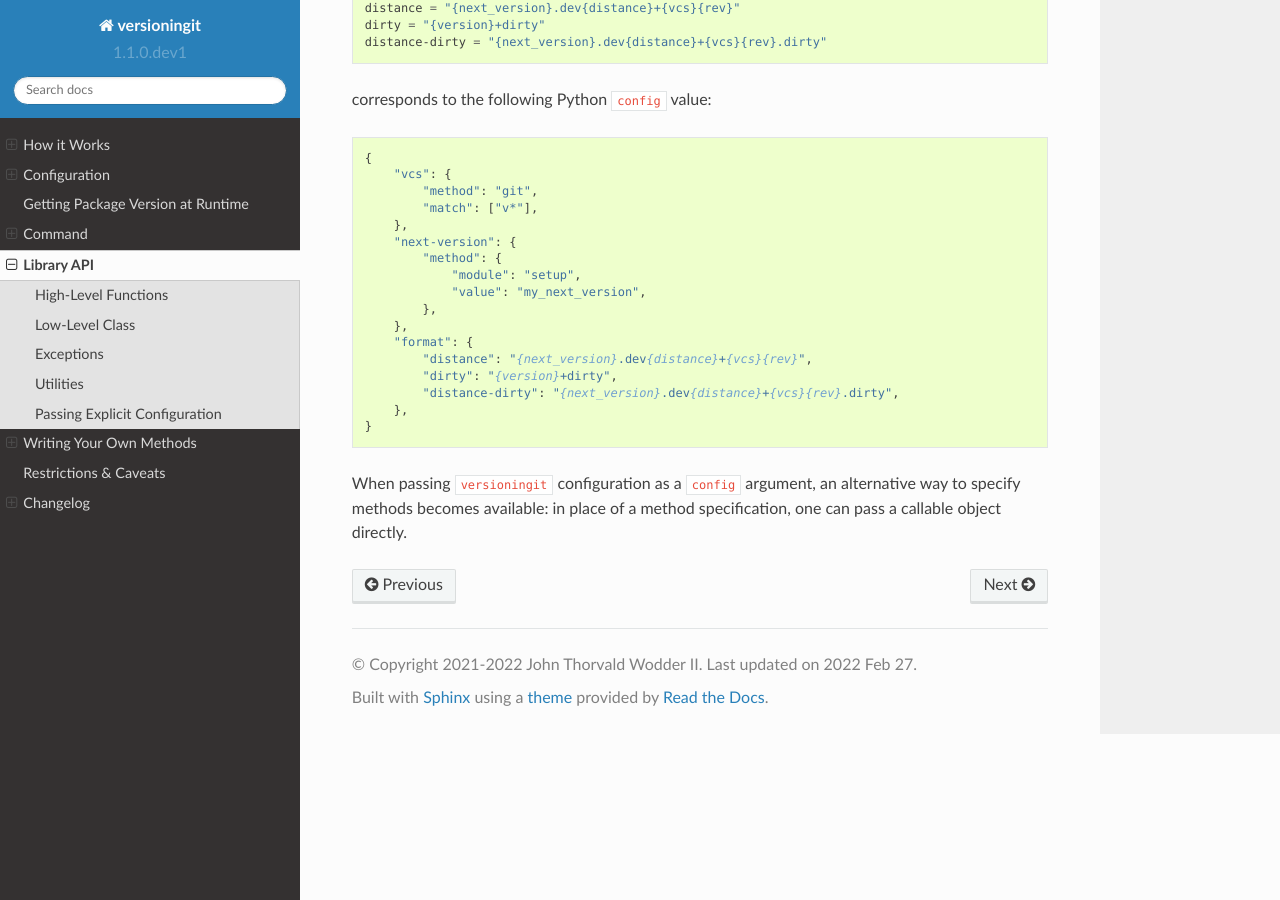
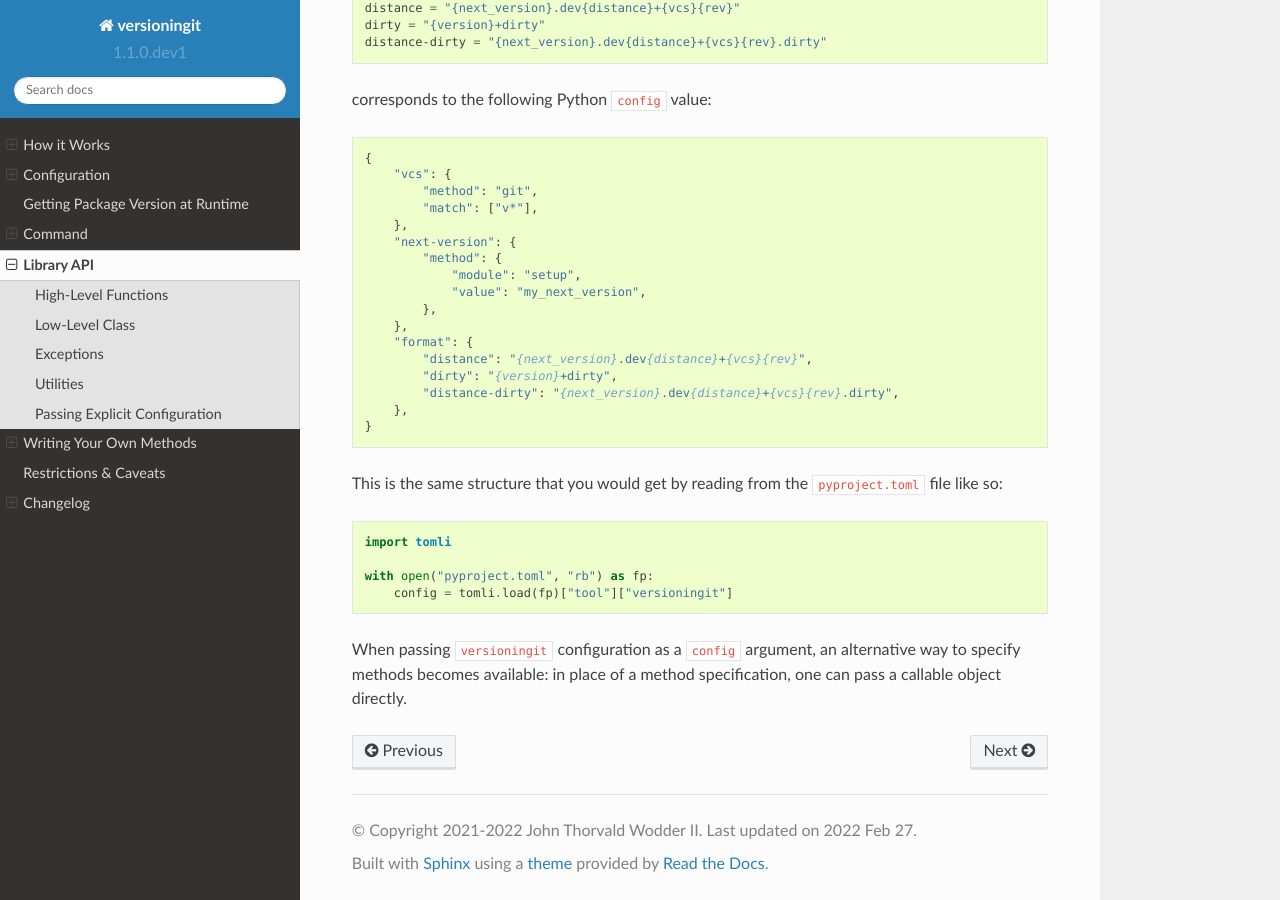
Before and after one commit to jwodder/versioningit, a Sphinx documentation site: the page built from docs/api.rst, in a window 1280 px wide and 900 px high, scrolled down 2814 px. Built offline with Sphinx 7.4.7 and the Read the Docs theme 2.0.0, drawn with Linux system fonts in a browser that asks for light colours.

Commit message:
Show how to parse config from a pyproject.toml

```diff
--- a/docs/api.rst
+++ b/docs/api.rst
@@ -95,6 +95,16 @@ corresponds to the following Python ``config`` value:
         },
     }
 
+This is the same structure that you would get by reading from the
+:file:`pyproject.toml` file like so:
+
+.. code:: python
+
+    import tomli
+
+    with open("pyproject.toml", "rb") as fp:
+        config = tomli.load(fp)["tool"]["versioningit"]
+
 When passing ``versioningit`` configuration as a ``config`` argument, an
 alternative way to specify methods becomes available: in place of a method
 specification, one can pass a callable object directly.
```
